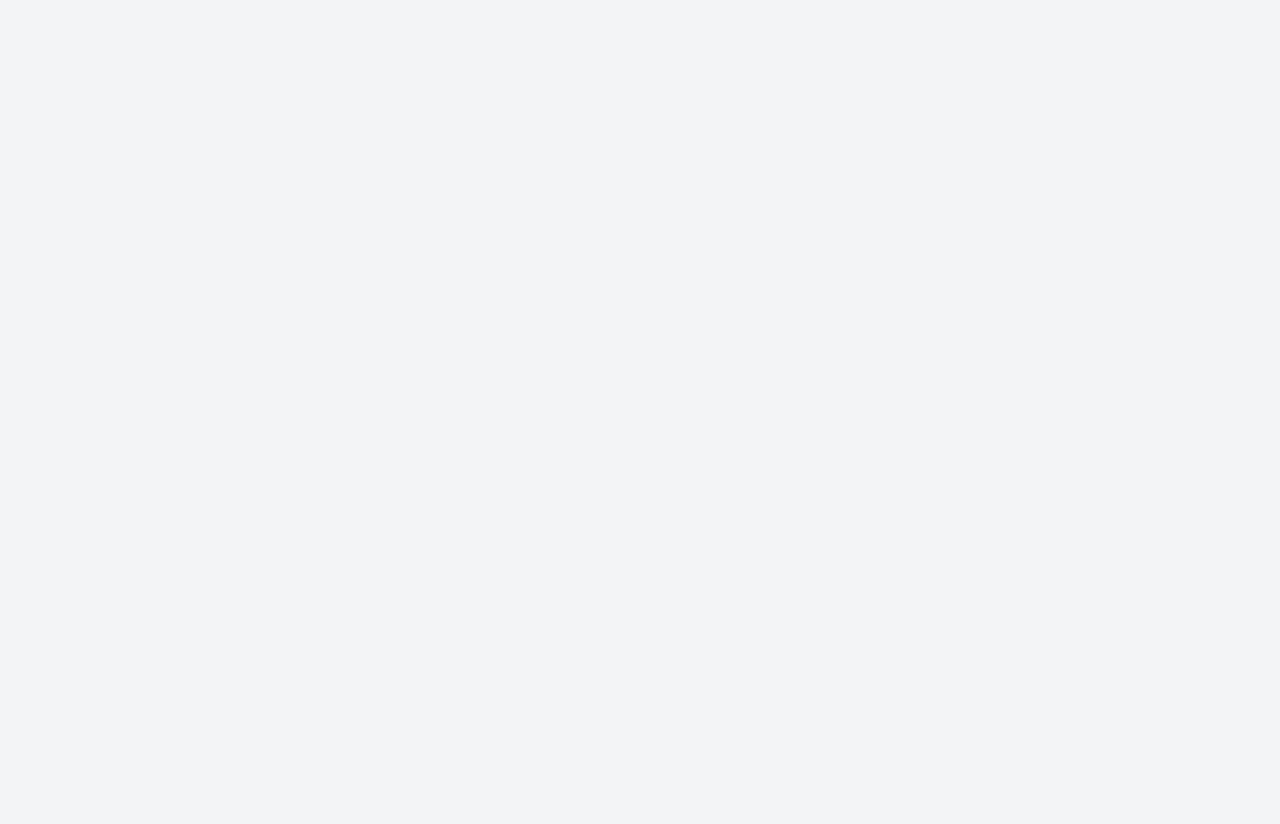
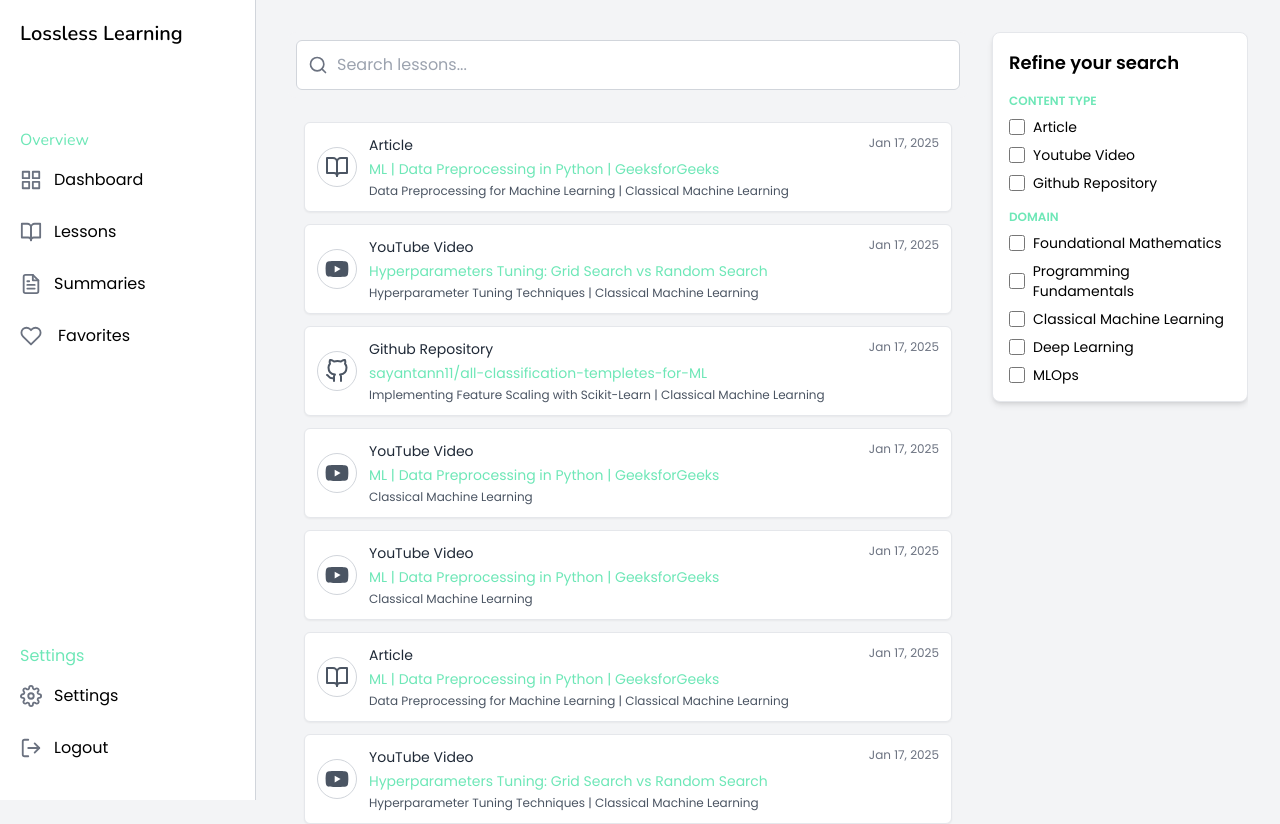
Before and after one commit to AnirudhKakati/lossless-learning, a React (Vite) app in the folder react-app/: page /summary/10 in a window 1280 px wide. Before the commit this address had no page. Shown: the top 824 px of the page. Before the commit the page ends 800 px from the top, so only its background shows below. Built offline with nearby package versions, Linux system fonts and the light colour scheme.

Commit message:
Add Multiple Page Features for Search Results

```diff
--- a/react-app/src/App.jsx
+++ b/react-app/src/App.jsx
@@ -15,7 +15,8 @@ export default function App() {
       <Router>
           <Routes>
             <Route path="/" element={<Home />} />
-            <Route path="/summary" element={<Summary />} />
+            <Route path="/summary/" element={<Summary />} />
+            <Route path="/summary/:count" element={<Summary />} />
           </Routes>
       </Router>
     </div>
--- a/react-app/src/components/SearchBar.jsx
+++ b/react-app/src/components/SearchBar.jsx
@@ -2,7 +2,7 @@ import { FiSearch } from "react-icons/fi";
 
 export default function SearchBar() {
     return (
-        <div className="relative w-full mb-6 bg-gray-100 p-2 rounded-lg overflow-hidden">
+        <div className="relative w-full mb-2 bg-gray-100 p-2 rounded-lg overflow-hidden">
         <input
           type="text"
           placeholder="Search lessons..."
--- a/react-app/src/components/SearchResults.jsx
+++ b/react-app/src/components/SearchResults.jsx
@@ -1,7 +1,78 @@
+import { useState, useEffect } from "react";
 import { FiBookOpen, FiGithub } from "react-icons/fi";
 import { FaYoutube } from "react-icons/fa";
 
-const resources = [
+const allResources = [
+  {
+    type: "Article",
+    title: "ML | Data Preprocessing in Python | GeeksforGeeks",
+    description: "Data Preprocessing for Machine Learning | Classical Machine Learning",
+    date: "Jan 17, 2025",
+    icon: <FiBookOpen size={24} className="text-gray-600 transition-colors duration-200 group-hover:text-emerald-300" />,
+  },
+  {
+    type: "YouTube Video",
+    title: "Hyperparameters Tuning: Grid Search vs Random Search",
+    description: "Hyperparameter Tuning Techniques | Classical Machine Learning",
+    date: "Jan 17, 2025",
+    icon: <FaYoutube size={24} className="text-gray-600 transition-colors duration-200 group-hover:text-emerald-300" />,
+  },
+  {
+    type: "Github Repository",
+    title: "sayantann11/all-classification-templetes-for-ML",
+    description: "Implementing Feature Scaling with Scikit-Learn | Classical Machine Learning",
+    date: "Jan 17, 2025",
+    icon: <FiGithub size={24} className="text-gray-600 transition-colors duration-200 group-hover:text-emerald-300" />,
+  },
+  {
+    type: "YouTube Video",
+    title: "ML | Data Preprocessing in Python | GeeksforGeeks",
+    description: "Classical Machine Learning",
+    date: "Jan 17, 2025",
+    icon: <FaYoutube size={24} className="text-gray-600 transition-colors duration-200 group-hover:text-emerald-300" />,
+  },
+  {
+    type: "YouTube Video",
+    title: "ML | Data Preprocessing in Python | GeeksforGeeks",
+    description: "Classical Machine Learning",
+    date: "Jan 17, 2025",
+    icon: <FaYoutube size={24} className="text-gray-600 transition-colors duration-200 group-hover:text-emerald-300" />,
+  },
+  {
+    type: "Article",
+    title: "ML | Data Preprocessing in Python | GeeksforGeeks",
+    description: "Data Preprocessing for Machine Learning | Classical Machine Learning",
+    date: "Jan 17, 2025",
+    icon: <FiBookOpen size={24} className="text-gray-600 transition-colors duration-200 group-hover:text-emerald-300" />,
+  },
+  {
+    type: "YouTube Video",
+    title: "Hyperparameters Tuning: Grid Search vs Random Search",
+    description: "Hyperparameter Tuning Techniques | Classical Machine Learning",
+    date: "Jan 17, 2025",
+    icon: <FaYoutube size={24} className="text-gray-600 transition-colors duration-200 group-hover:text-emerald-300" />,
+  },
+  {
+    type: "Github Repository",
+    title: "sayantann11/all-classification-templetes-for-ML",
+    description: "Implementing Feature Scaling with Scikit-Learn | Classical Machine Learning",
+    date: "Jan 17, 2025",
+    icon: <FiGithub size={24} className="text-gray-600 transition-colors duration-200 group-hover:text-emerald-300" />,
+  },
+  {
+    type: "YouTube Video",
+    title: "ML | Data Preprocessing in Python | GeeksforGeeks",
+    description: "Classical Machine Learning",
+    date: "Jan 17, 2025",
+    icon: <FaYoutube size={24} className="text-gray-600 transition-colors duration-200 group-hover:text-emerald-300" />,
+  },
+  {
+    type: "YouTube Video",
+    title: "ML | Data Preprocessing in Python | GeeksforGeeks",
+    description: "Classical Machine Learning",
+    date: "Jan 17, 2025",
+    icon: <FaYoutube size={24} className="text-gray-600 transition-colors duration-200 group-hover:text-emerald-300" />,
+  },
   {
     type: "Article",
     title: "ML | Data Preprocessing in Python | GeeksforGeeks",
@@ -39,25 +110,79 @@ const resources = [
   },
 ];
 
+export default function SearchResults({ count }) {
+  const [currentPage, setCurrentPage] = useState(1);
+  const pageSize = 10;
 
-export default function SearchResults() {
+  useEffect(() => {
+    setCurrentPage(1);
+  }, [count]);
+
+  let numResources = 0;
+  if (count === "10") numResources = 10;
+  else if (count === "15") numResources = 15;
+  else numResources = 0;
+
+  const resources = allResources.slice(0, numResources);
+
+  const totalPages = Math.ceil(resources.length / pageSize);
+  const startIndex = (currentPage - 1) * pageSize;
+  const pageResources = resources.slice(startIndex, startIndex + pageSize);
+
+  const goToNextPage = () => {
+    if (currentPage < totalPages) setCurrentPage(currentPage + 1);
+  };
+
+  const goToPreviousPage = () => {
+    if (currentPage > 1) setCurrentPage(currentPage - 1);
+  };
+
   return (
-    <div className="space-y-3 bg-gray-100">
-      {resources.map((resource, index) => (
+    <div className="space-y-3 bg-gray-100 min-h-screen p-4">
+      {resources.length === 0 ? (
+        <p className="text-center text-sm text-gray-500">No results found. Please try searching with different terms.</p>
+      ) : (
+        <>
+          {pageResources.map((resource, index) => (
             <div
               key={index}
-          className="group p-3 flex items-center gap-3 border rounded-md shadow-sm bg-white relative transition-colors duration-200 hover:border-emerald-300 hover:bg-emerald-50">
-          <p className="absolute top-3 right-3 text-gray-500 text-xs">{resource.date}</p>
+              className="group p-3 flex items-center gap-3 border rounded-md shadow-sm bg-white relative transition-colors duration-200 hover:border-emerald-300 hover:bg-emerald-50"
+            >
+              <p className="absolute top-3 right-3 text-gray-500 text-xs hidden sm:block">{resource.date}</p>
               <div className="flex items-center justify-center w-10 h-10 rounded-full bg-white border border-gray-300 shrink-0 transition-colors duration-200 group-hover:border-emerald-300">
                 {resource.icon}
               </div>
-          <div className="flex-1">
-            <p className="text-gray-800 text-sm mb-1 font-medium">{resource.type}</p>
+                <div className="flex-1 min-w-0">
+                    <p className="text-gray-800 text-sm mb-1 font-medium truncate">{resource.type}</p>
                     <p className="text-emerald-300 mb-1 text-sm text-base truncate">{resource.title}</p>
                     <p className="text-gray-600 text-xs truncate">{resource.description}</p>
                 </div>
             </div>
           ))}
+
+          {resources.length > pageSize && (
+            <div className="pt-4 flex items-center justify-center gap-x-6">
+                <button
+                onClick={goToPreviousPage}
+                disabled={currentPage === 1}
+                className="w-24 px-4 py-2 bg-gray-200 text-gray-700 rounded-md shadow-sm hover:bg-gray-300 transition-colors duration-200 disabled:opacity-0 disabled"
+                >
+                Previous
+                </button>
+
+                <p className="text-sm text-gray-600">Page {currentPage}</p>
+
+                <button
+                onClick={goToNextPage}
+                disabled={currentPage === totalPages}
+                className="w-24 px-4 py-2 bg-emerald-300 text-white rounded-md shadow-sm hover:bg-emerald-400 transition-colors duration-200 disabled:opacity-0 disabled"
+                >
+                Next
+                </button>
+            </div>
+        )}
+        </>
+      )}
     </div>
   );
 }
--- a/react-app/src/pages/Summary.jsx
+++ b/react-app/src/pages/Summary.jsx
@@ -2,7 +2,11 @@ import Navbar from "../components/Navbar";
 import SearchBar from "../components/SearchBar"
 import SearchFilter from "../components/SearchFilter"
 import SearchResults from "../components/SearchResults"
+import { useParams } from "react-router-dom"
+
 export default function Summary() {
+
+    const { count } = useParams();
 
     return (
         <div className= "flex bg-gray-100">
@@ -13,7 +17,7 @@ export default function Summary() {
                 <div className= "flex gap-6 w-full max-w-full overflow-hidden">
                     <div className = "flex-1 min-w-0">
                     <SearchBar />
-                    <SearchResults />
+                    <SearchResults count = {count} />
                     </div>
                     <SearchFilter />
                 </div>
```
Lines whose indentation alone changed are shown as unchanged.
